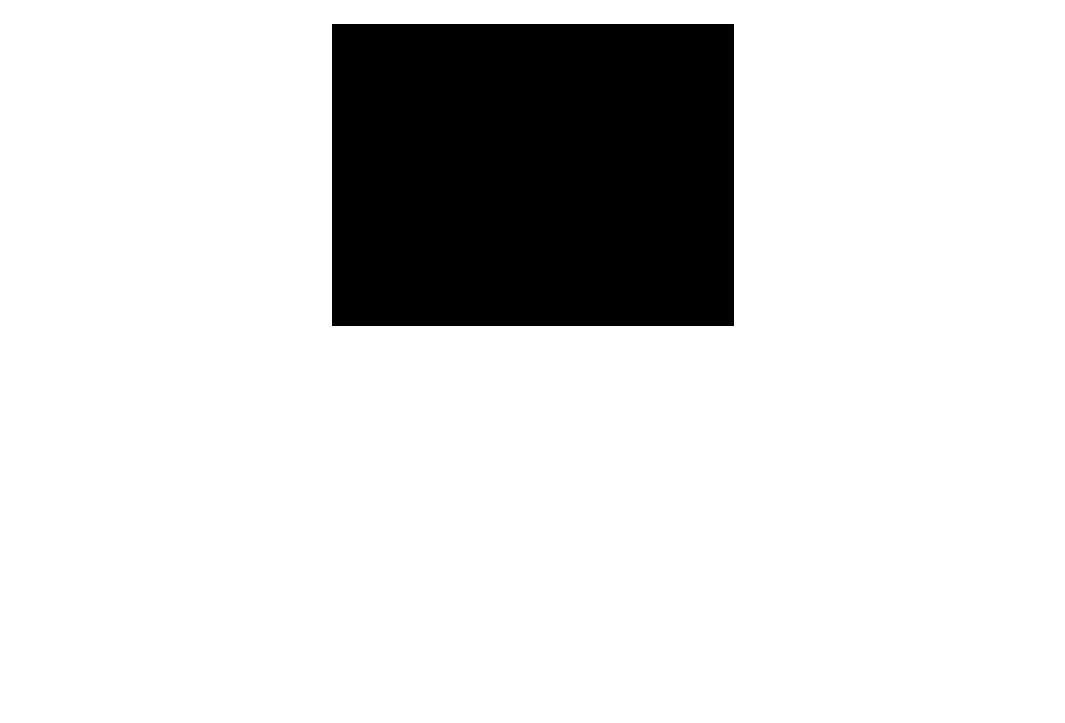
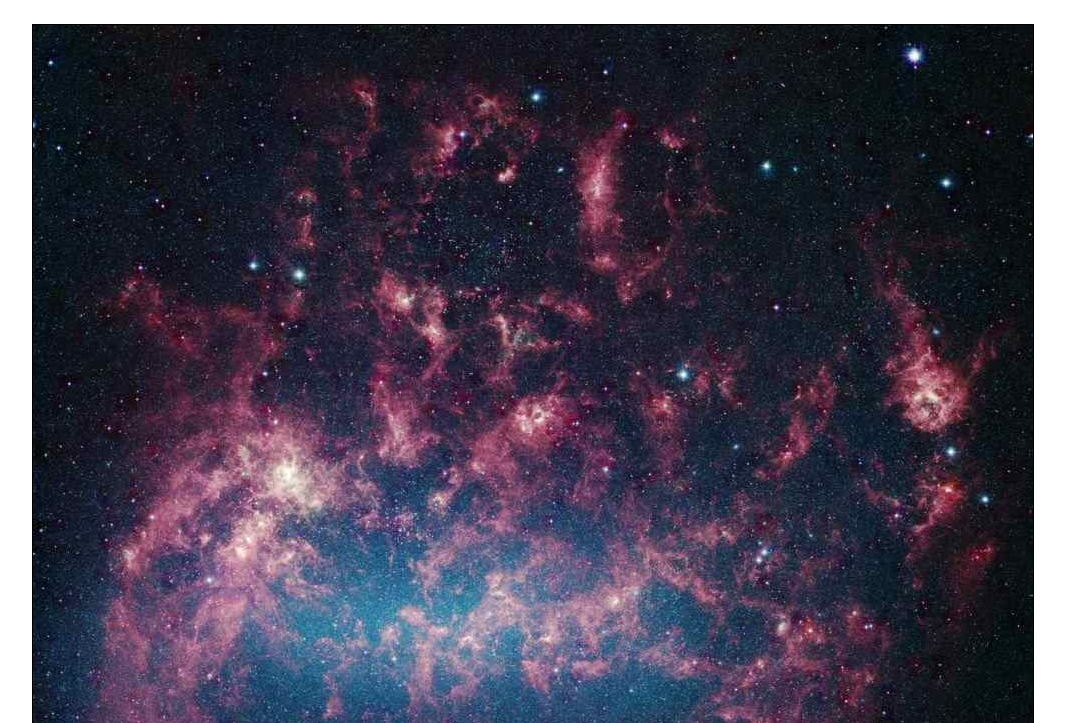
Before and after one commit to throughnothing/spaceshit, a website: page index.html in a window 1280 px wide. Shown: the part 77-800 px from the top of the page, without its empty margins (107-1172 px from the left). Drawn offline with nearby package versions, Linux system fonts and the light colour scheme.

Commit message:
threejs removed for now

```diff
--- a/index.html
+++ b/index.html
@@ -13,6 +13,10 @@ h1 {
     font-size: 40px;
 }
 
+.preload {
+    display: none;
+}
+
 #display {
     display: inline-block;
     border: thin solid #000;
@@ -22,8 +26,11 @@ h1 {
 <body>
     <h1>this is the space shit space port</h1>
 
-    <div id="display">
+    <div class="preload">
+        <img id="bg" src="img/space.jpg">
     </div>
+
+    <canvas id="display" width="1000" height="1000"></canvas>
 
     <script src="node_modules/three/three.min.js"></script>
     <script src="js/main.js"></script>
--- a/js/main.js
+++ b/js/main.js
@@ -1,68 +1,14 @@
 ;(function() {
-    // set the scene size
-    var WIDTH = 400,
-        HEIGHT = 300;
+    var d = document,
+        canvas = d.getElementById('display');
 
-    // set some camera attributes
-    var VIEW_ANGLE = 45,
-        ASPECT = WIDTH / HEIGHT,
-        NEAR = 0.1,
-        FAR = 10000;
+    if(!canvas.getContext) {
+        // error shit
+    }
 
-    // get the DOM element to attach to
-    var d = document,
-        container = d.getElementById('display');
+    var ctx = canvas.getContext('2d');
 
-	// create a WebGL renderer, camera
-	// and a scene
-	var renderer = new THREE.WebGLRenderer();
-	var camera = new THREE.PerspectiveCamera(  VIEW_ANGLE,
-	                                ASPECT,
-	                                NEAR,
-	                                FAR  );
-	var scene = new THREE.Scene();
-
-	// the camera starts at 0,0,0 so pull it back
-	camera.position.z = 300;
-
-	// start the renderer
-	renderer.setSize(WIDTH, HEIGHT);
-
-	// attach the render-supplied DOM element
-    container.appendChild(renderer.domElement);
-
-	// create the sphere's material
-	var sphereMaterial = new THREE.MeshLambertMaterial(
-	{
-	    color: 0xCC0000
-	});
-
-	// set up the sphere vars
-	var radius = 50, segments = 16, rings = 16;
-
-	// create a new mesh with sphere geometry -
-	// we will cover the sphereMaterial next!
-	var sphere = new THREE.Mesh(
-	   new THREE.SphereGeometry(radius, segments, rings),
-	   sphereMaterial);
-
-	// add the sphere to the scene
-	scene.add(sphere);
-
-	// and the camera
-	scene.add(camera);
-
-	// create a point light
-	var pointLight = new THREE.PointLight( 0xFFFFFF );
-
-	// set its position
-	pointLight.position.x = 10;
-	pointLight.position.y = 50;
-	pointLight.position.z = 130;
-
-	// add to the scene
-	scene.add(pointLight);
-
-	// draw!
-	renderer.render(scene, camera);
+    // Load BG
+    var bg = d.getElementById('bg');
+    ctx.drawImage(bg, 0, 0);
 })();
```
Also changed, not shown: img/space.jpg (added).
